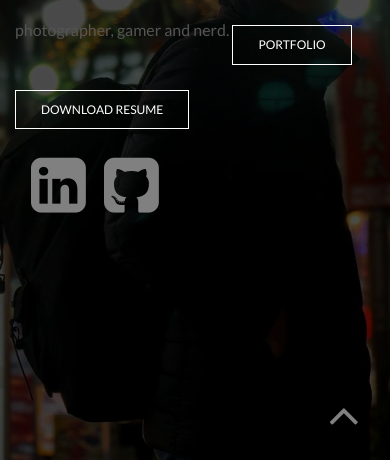
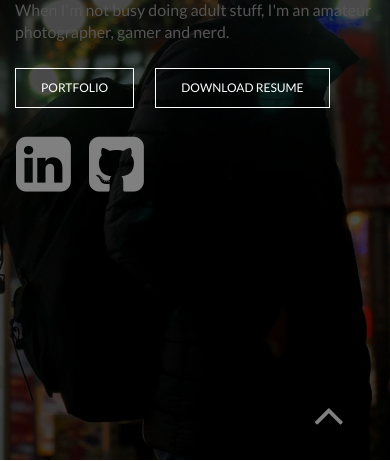
Before and after one commit to bryansayson/new-portfolio, a website: page index.html in a window 390 px wide. Shown: the part 384-845 px from the top of the page. Drawn offline with nearby package versions, Linux system fonts and the light colour scheme.

Commit message:
master changes to padding and mobile

```diff
--- a/index.html
+++ b/index.html
@@ -34,7 +34,12 @@
 			<div class="col-sm-7">
 				<h1 class="info animated fadeInDown"><a href="" class="logo">I am <u>Bryan Sayson</u></a><br><b>I do Full-Stack Web Development. <span> </span><br></b></h1>
 				<span> When I'm not busy doing adult stuff, I'm an amateur photographer, gamer and nerd. </span>
-				<a href="#works	" class="btn scroll animated bounceInUp">Portfolio</a><a href="/resume.html" class="btn animated bounceInUp">Download Resume</a>
+			</div>
+		</div>
+		<div class="row">
+			<div class="col-md-12">
+				<a href="#works" class="btn scroll animated bounceInUp">Portfolio</a>
+				<a href="/resume.html" class="btn animated bounceInUp">Download Resume</a>
 			</div>
 		</div>
 		<div class="row links-row">
--- a/style.css
+++ b/style.css
@@ -26,7 +26,7 @@ h3{font-weight:300;font-size: 35px;line-height:38px;margin-bottom:40px;}
 
 .links-row {margin-top: 25px; margin-left: 1px;}
 
-.fa {color: gray; margin-left: 15px;}
+.fa {color: gray; margin-right: 15px;}
 
 .modal-body span {margin-top: 10px; display: block;}
 
```
